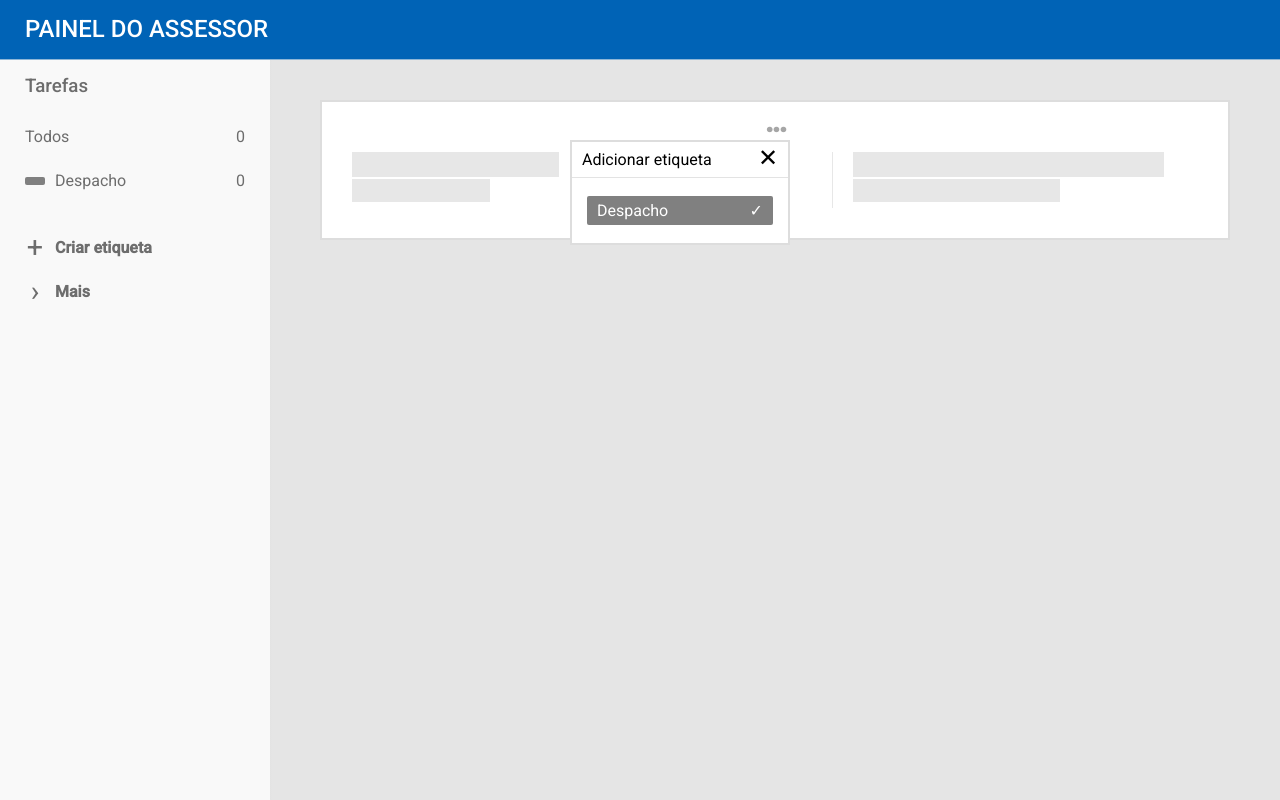
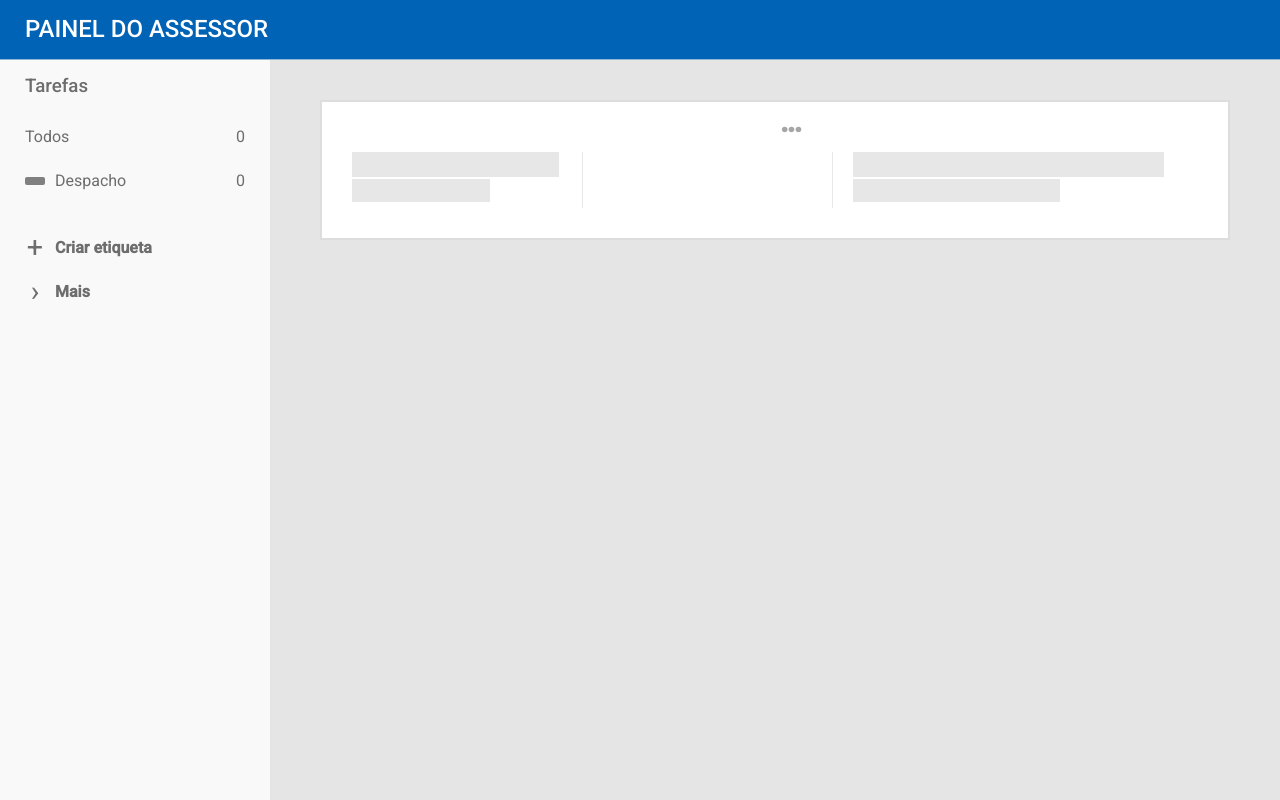
Before and after one commit to ericp3reira/softplan-mock-test, a React (Create React App) app: page / in a window 1280 px wide. Built offline with nearby package versions, Linux system fonts and the light colour scheme.

Commit message:
Add behavior to open modal

```diff
--- a/src/components/Content.css
+++ b/src/components/Content.css
@@ -14,6 +14,26 @@
   width: 100%;
   margin-bottom: 20px;
   background-color: #ffffff;
+}
+.Card-header {
+  display: flex;
+  width: 100%;
+  align-items: center;
+}
+
+.Card-labels {
+  width: 50%;
+  text-align: right;
+  display: flex;
+  align-items: center;
+  justify-content: right;
+}
+
+.Card-label {
+  font-size: 0.8em;
+  padding: 2px 5px;
+  margin-top: 20px;
+  border-radius: 3px;
 }
 
 .Card-add-label {
@@ -36,7 +56,11 @@
   width: 220px;
   right: 190px;
   font-size: 1em;
-  /* display: none; */
+  display: none;
+}
+
+.Card-add-label-modal.active {
+  display: block;
 }
 
 .Card-add-label-modal > header {
--- a/src/components/Content.jsx
+++ b/src/components/Content.jsx
@@ -5,18 +5,32 @@ class Content extends Component {
   constructor(props) {
     super();
     this.state = {
+      isModalOpen: false,
       labels: props.labels || []
     };
+    this.toggleModal = this.toggleModal.bind(this);
   }
 
-  handleAddLabelIconClick(event) {
+  toggleModal() {
+    console.log(this.state.isModalOpen);
+    this.setState({
+      isModalOpen: !this.state.isModalOpen
+    });
+  }
+
+  handleLabelClick(event) {
     console.log(event.target);
   }
 
   render() {
     const availableLabels = this.state.labels.map((label, index) => {
       return (
-        <li key={index} className="Card-label-to-add" style={{backgroundColor: label.color}}>
+        <li key={index}
+          onClick={this.handleLabelClick}
+          className="Card-label-to-add"
+          style={{backgroundColor: label.color}}
+          data-label={label.name}
+        >
           {label.name}<span>&#10003;</span>
         </li>
       );
@@ -25,11 +39,15 @@ class Content extends Component {
     return (
       <div className="Content-container">
         <div className="Card">
+          <div className="Card-header">
+            <div className="Card-labels">
+              {/* <div className="Card-label">Dano moral</div> */}
+            </div>
             <div className="Card-add-label">
-            <div className="Card-add-label-icon" onClick={this.handleAddLabelIconClick}>
+              <div className="Card-add-label-icon" onClick={this.toggleModal}>
                 ...
               </div>
-            <div className="Card-add-label-modal">
+              <div className={`Card-add-label-modal ${this.state.isModalOpen ? 'active' : null}`}>
                 <header>
                   Adicionar etiqueta
                   <span className="Card-close-add-label-modal">&#10005;</span>
@@ -37,6 +55,7 @@ class Content extends Component {
                 <ul className="Card-available-labels">
                   {availableLabels}
                 </ul>
+              </div>
             </div>
           </div>
           <div className="Card-content">
```
Lines whose indentation alone changed are shown as unchanged.
